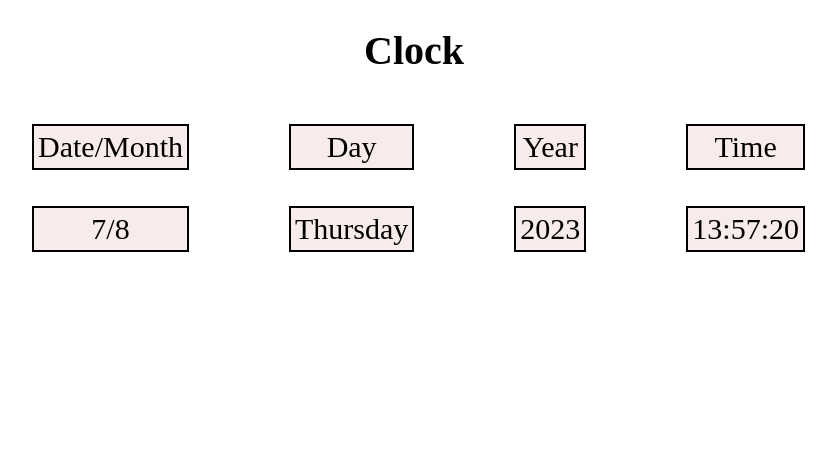
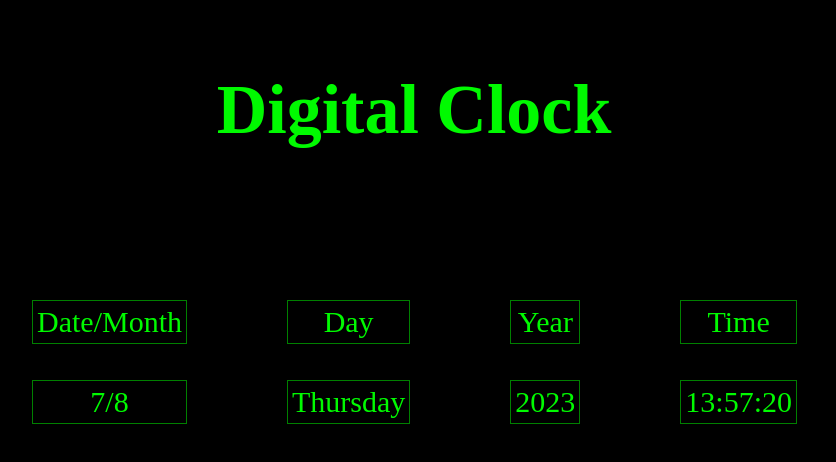
Before and after one commit to Skg4541/Clock, a website built with Vite: page index.html in a window 1280 px wide. Shown: the whole page, without its empty margins (226-1062 px from the left). Built offline with nearby package versions, Linux system fonts and the light colour scheme.

Commit message:
changed appearance using css

```diff
--- a/index.html
+++ b/index.html
@@ -4,12 +4,12 @@
 <head>
   <meta charset="utf-8">
   <meta name="viewport" content="width=device-width">
-  <title>replit</title>
+  <title>Digital Clock</title>
   <link href="style.css" rel="stylesheet" type="text/css" />
 </head>
 
 <body>
-  <h1>Clock</h1>
+  <h1>Digital Clock</h1>
   <div class ="container">
     <div class="item" id="Date1">Date/Month</div>
      <div class="item" id="Day1">Day</div>
--- a/style.css
+++ b/style.css
@@ -1,8 +1,13 @@
+body{
+  background-color: black;
+}
+
 .item{
-  background-color: #f8ebeb;
+  color: #00fa00;
+  background-color: black;
   margin: 10px 10px;
   padding: 4px 4px;
-  border: 2px solid black;
+  border: 1px solid green;
   display: flex;
   justify-content:center;
   align-items: center;
@@ -10,15 +15,17 @@
 }
 
 .container{
-  margin: 40px 240px;
+  margin: 140px 240px;
   display: grid;
   gap: 16px 80px;
   grid-template-columns: 2fr 1fr 1fr 2fr;
 }
 
 h1{
+  color: #00fa00;
+  margin: 70px 20px;
   display: flex;
   justify-content:center;
   align-items: center;
-  font-size: 40px;
+  font-size: 70px;
 }
```
